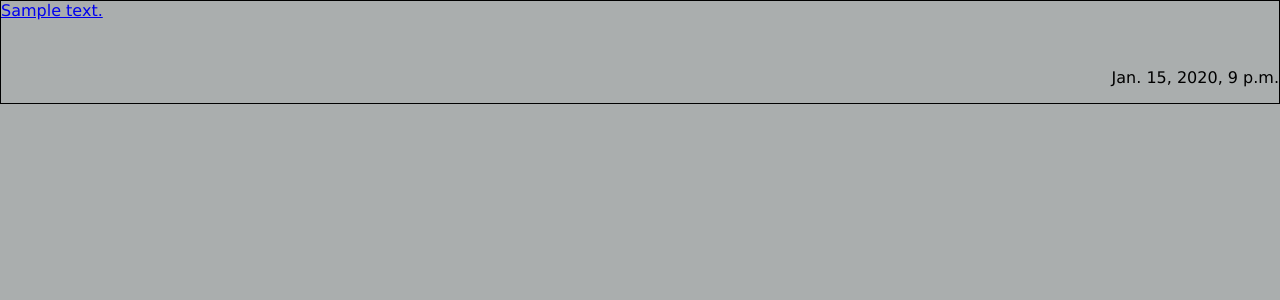
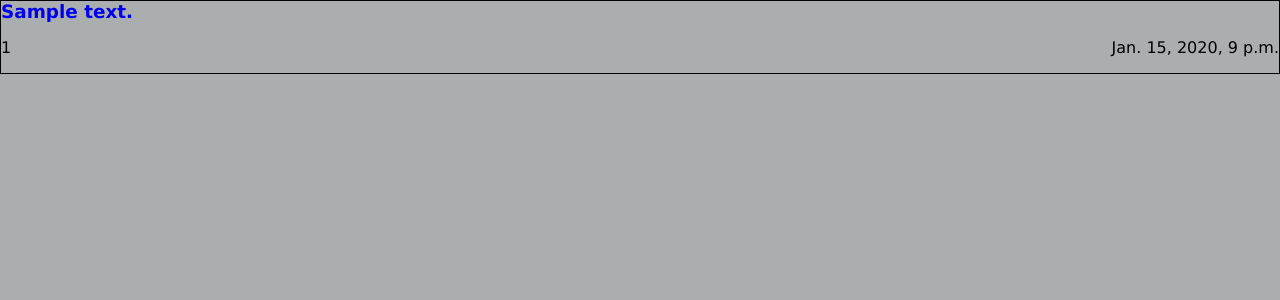
Before and after one commit to Rokudoku/Django-Strawpoll-WebApp, a Django app: template polls/templates/polls/index.html in a window 1280 px wide. Shown: the top 300 px of the page. Run offline with Django 3.2, Linux system fonts and the light colour scheme; the template is opened without the code that fills it: values that come from a table or form of the project are taken from there, others are empty; tables that the repository leaves empty hold one stand-in row (values such as "Sample post").

Commit message:
Added num_votes method, improved question class
Bottom part of question is no longer a fixed size.

```diff
--- a/polls/models.py
+++ b/polls/models.py
@@ -9,6 +9,12 @@ class Question(models.Model):
 
     def __str__(self):
         return self.question_text
+
+    def num_votes(self):
+        votes = 0
+        for choice in self.choice_set.all():
+            votes += choice.votes
+        return votes
 
     def was_published_recently(self):
         now = timezone.now()
--- a/polls/static/polls/css/module.css
+++ b/polls/static/polls/css/module.css
@@ -2,12 +2,17 @@
     border: 1px solid black;
     display: grid;
     grid-template-columns: repeat(2, 1fr);
-    grid-template-rows: repeat(2, 1fr);
+    grid-auto-rows: auto;
 }
 
 .question-title {
     grid-column: 1 / 3;
     grid-row: 1;
+}
+.question-title > a {
+    font-size: 115%;
+    font-weight: bold;
+    text-decoration: none;
 }
 
 .question-date {
@@ -15,3 +20,8 @@
     grid-row: 2;
     text-align: right;
 }
+
+.question-other {
+    grid-column: 1;
+    grid-row: 2;
+}
--- a/polls/templates/polls/index.html
+++ b/polls/templates/polls/index.html
@@ -12,6 +12,7 @@
             <div class="question-title">
                 <a href="{% url 'polls:detail' question.id %}">{{ question.question_text }}</a>
             </div>
+            <p class="question-other">{{ question.num_votes }}</p>
             <p class="question-date">{{ question.pub_date }}</p>
         </div>
     {% endfor %}
```
